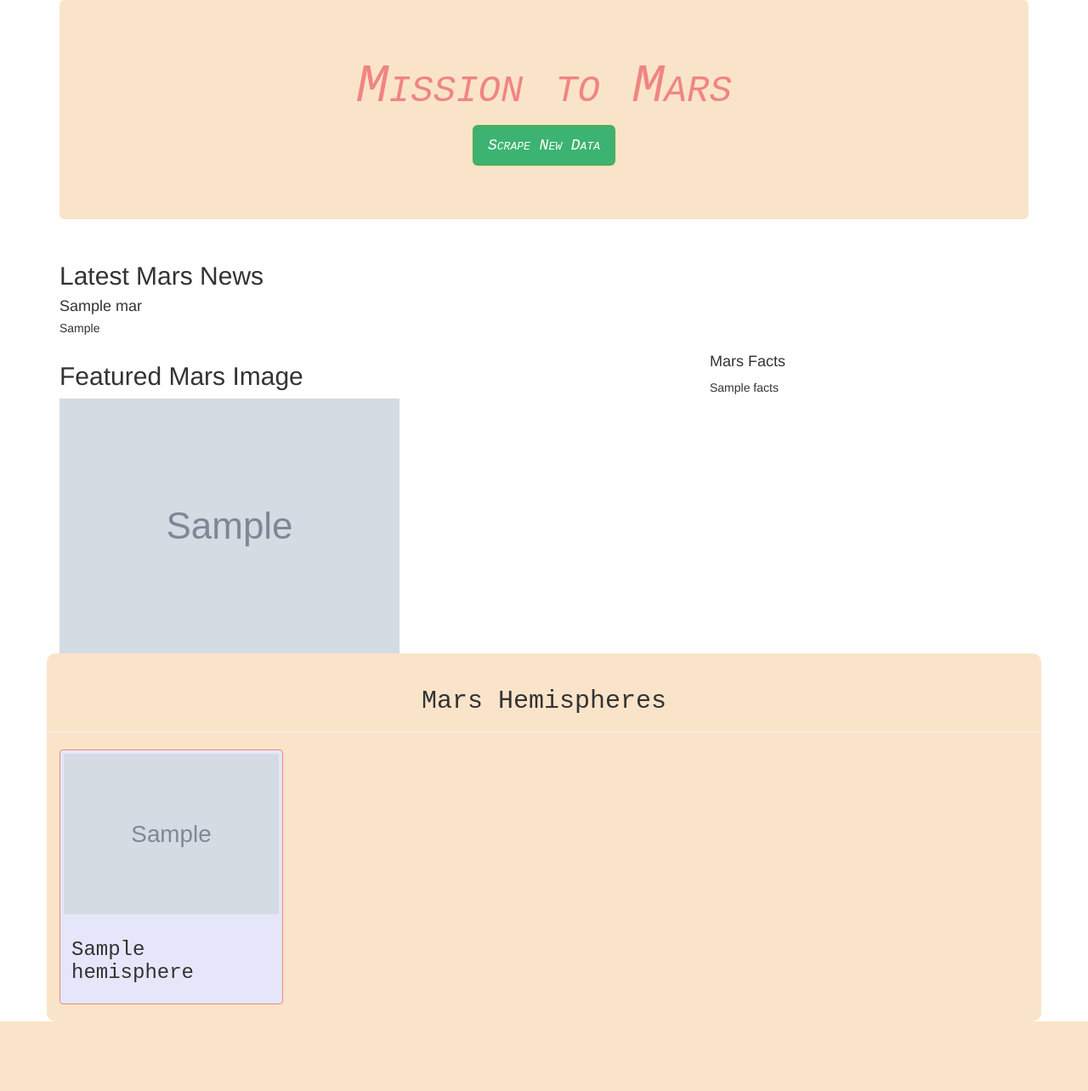
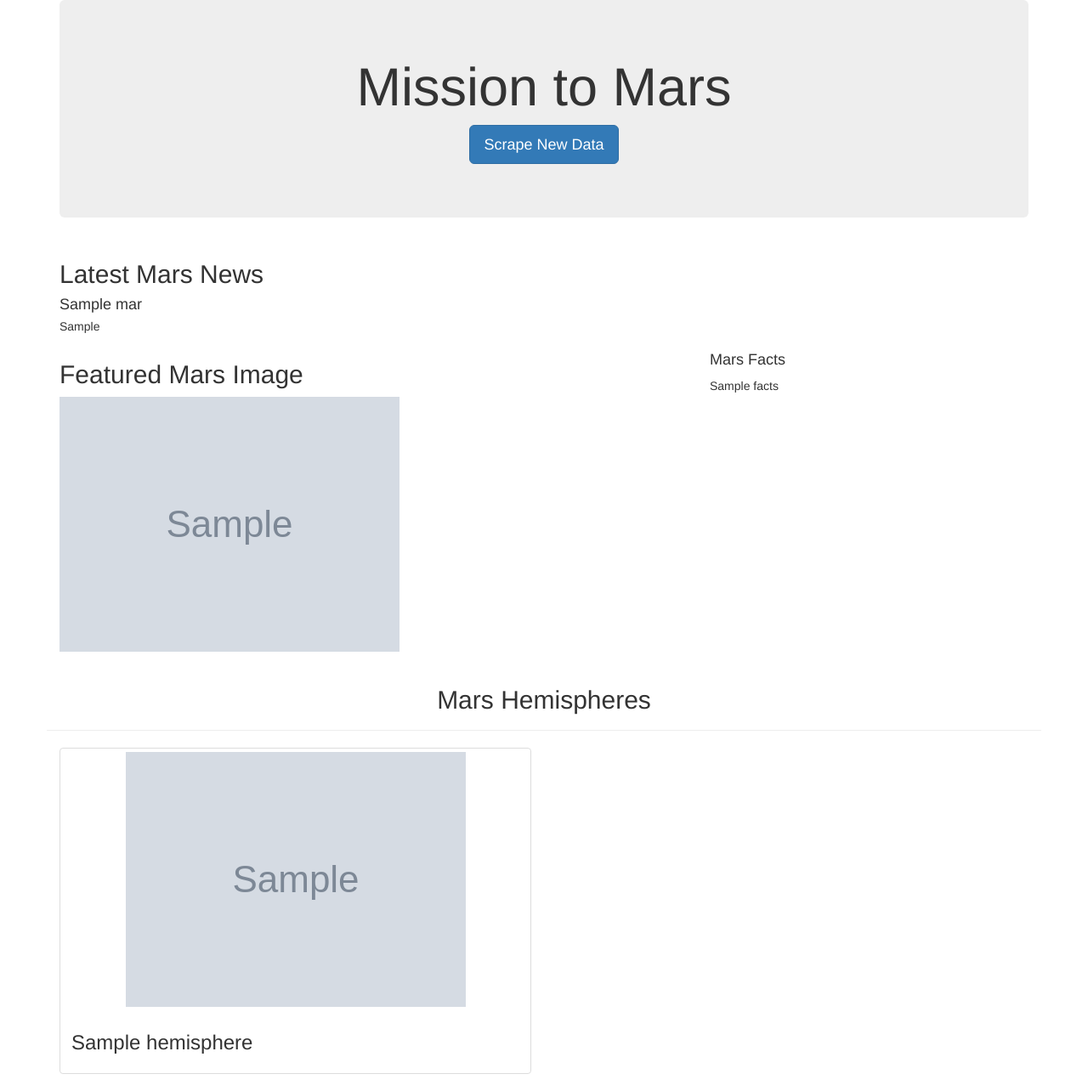
Before and after one commit to KathiaF/Mission-to-Mars, a Flask app: page / in a window 1280 px wide. Shown: the whole page at 85% size. Before the commit the page ends 1202 px from the top, so only its background shows below. Run offline with Flask 2, Linux system fonts and the light colour scheme; grey boxes marked "Sample" are stand-in pictures; a database or web service that is not in the repository returns one stand-in record (values such as "Sample title"); some libraries are stand-ins or nearby versions.

Commit message:
module 10 challenge img D2

```diff
--- a/templates/index.html
+++ b/templates/index.html
@@ -9,45 +9,6 @@
       rel="stylesheet"
       href="https://maxcdn.bootstrapcdn.com/bootstrap/3.3.7/css/bootstrap.min.css"
     />
-    <style>
-      .jumbotron {
-        color: #f08582;
-        background-color: #fae4c9;
-        font-family: "Courier New", monospace;
-        font-style: oblique;
-        font-variant: small-caps;
-      }
-      .btn-primary{
-        background-color: MediumSeaGreen; /* Green */
-        border: 2px solid #4CAF50; /* Green */
-      }
-
-      #mars-hemispheres{
-        background-color: #fae4c9;
-        border-radius: 10px;
-        font-family: "Courier New", monospace;
-      }
-      .thumbnail{
-        font-size: 5em;
-        border: 1px solid #f08582;
-        background-color: Lavender;
-
-      }
-
-      #mars-facts table{
-        font-family: "Courier New", monospace;
-      }
-
-      #mars-facts th{
-        padding-top: 12px;
-        padding-bottom: 12px;
-        text-align: left;
-        background-color: #04AA6D;
-        color: white;
-      }
-
-    </style>
-
   </head>
   <body>
     <div class="container">
@@ -100,7 +61,7 @@
         </div>
 
         {% for hemisphere in mars.hemispheres %}
-        <div class="col-md-3">
+        <div class="col-md-6">
           <div class="thumbnail">
             <img src="{{hemisphere.img_url | default('static/images/error.png', true)}}" alt="..." >
             <div class="caption">
```
Also changed, not shown: Resources/img2.png (added), Resources/img3.png (added), Resources/img4.png (added), templates/delete.html (added).
